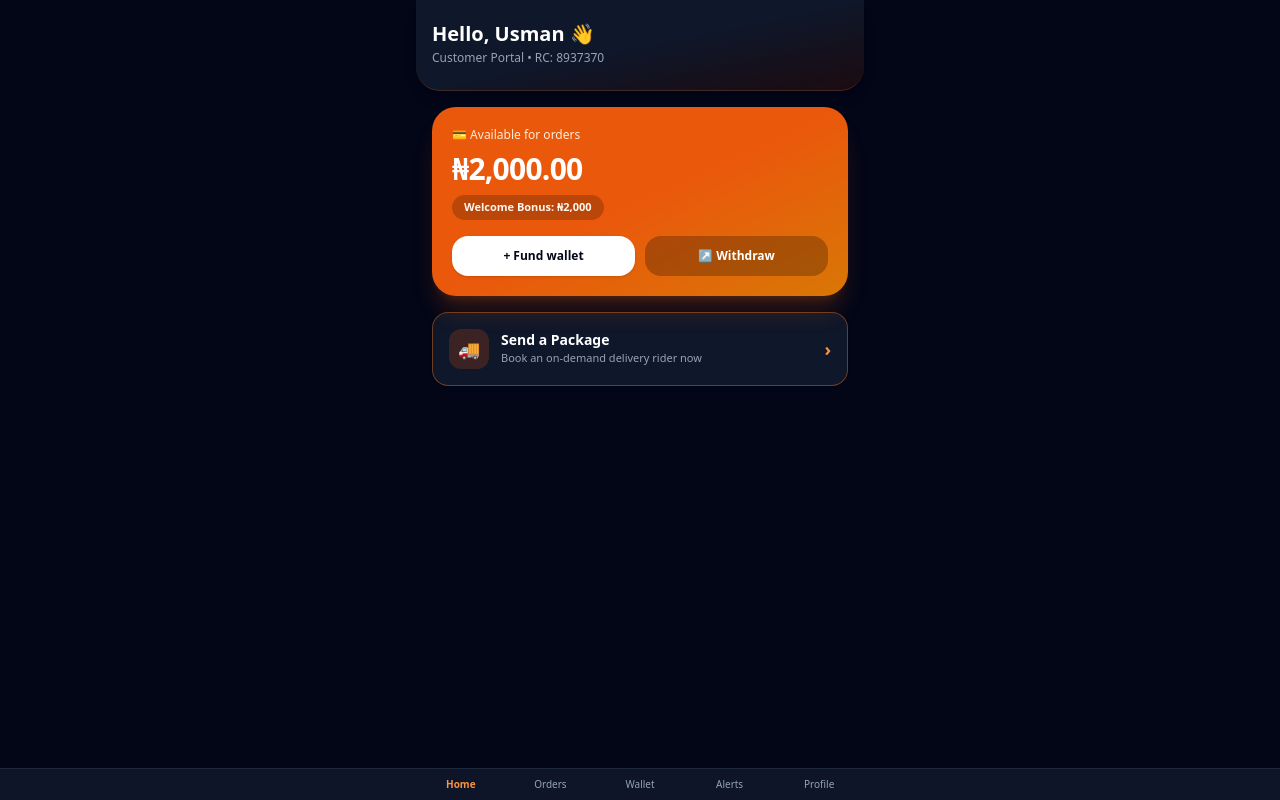
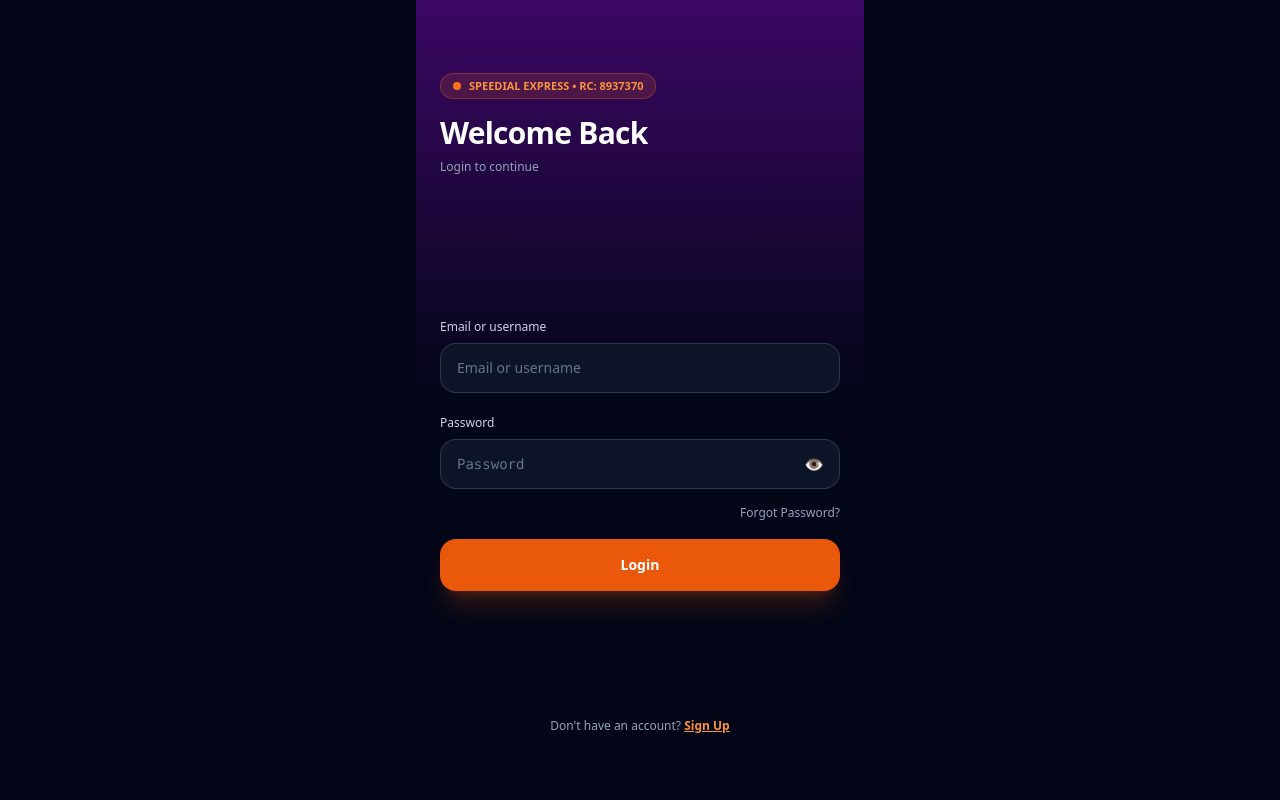
Before and after one commit to Yhakhasai/speedial-express, a website: page public/index.html in a window 1280 px wide. Drawn offline with nearby package versions, Linux system fonts and the light colour scheme.

Commit message:
Update index.html

```diff
--- a/public/index.html
+++ b/public/index.html
@@ -6,138 +6,110 @@
   <title>SpeeDial Express • Customer Portal</title>
   <script src="https://cdn.tailwindcss.com"></script>
 </head>
-<body class="bg-slate-950 text-slate-100 min-h-screen font-sans pb-24 select-none">
+<body class="bg-slate-950 text-slate-100 min-h-screen font-sans select-none">
 
-  <!-- ==================== CUSTOMER APP SHELL ==================== -->
-  <div id="cust-shell" class="max-w-md mx-auto">
+  <!-- ==================== 1. CUSTOMER AUTH PORTAL ==================== -->
+  <div id="cust-auth-screen" class="min-h-screen bg-gradient-to-b from-purple-950 via-slate-950 to-slate-950 flex flex-col justify-between px-6 py-12 max-w-md mx-auto">
+    <div class="space-y-2 pt-6">
+      <div class="inline-flex items-center gap-2 px-3 py-1 rounded-full bg-orange-500/15 border border-orange-500/30 mb-2">
+        <span class="w-2 h-2 rounded-full bg-orange-500"></span>
+        <span class="text-[11px] font-bold text-orange-400">SPEEDIAL EXPRESS • RC: 8937370</span>
+      </div>
+      <h1 class="text-3xl font-extrabold text-white tracking-tight">Welcome Back</h1>
+      <p class="text-xs text-slate-400">Login to continue</p>
+    </div>
 
-    <!-- TAB 1: HOME -->
-    <section id="cview-home" class="space-y-4">
-      <div class="bg-gradient-to-br from-slate-900 via-slate-900 to-orange-950/40 border-b border-orange-500/20 rounded-b-3xl px-4 pt-5 pb-6 space-y-4 shadow-lg">
-        <div class="flex items-center justify-between">
-          <div>
-            <h1 class="text-xl font-extrabold text-white">Hello, Usman 👋</h1>
-            <p class="text-xs text-slate-400 mt-0.5">Customer Portal • RC: 8937370</p>
-          </div>
+    <!-- Login Form matching your screenshot -->
+    <div class="space-y-4 my-auto w-full">
+      <div id="reg-name-group" class="hidden space-y-1.5">
+        <label class="text-xs font-medium text-slate-300">Full Name</label>
+        <input id="auth-name" type="text" placeholder="Enter your full name" class="w-full bg-slate-900/90 border border-slate-700/80 focus:border-orange-500 outline-none rounded-2xl px-4 py-3.5 text-sm text-white placeholder-slate-500 transition" />
+      </div>
+
+      <div class="space-y-1.5">
+        <label class="text-xs font-medium text-slate-300">Email or username</label>
+        <input id="auth-identifier" type="text" placeholder="Email or username" class="w-full bg-slate-900/90 border border-slate-700/80 focus:border-orange-500 outline-none rounded-2xl px-4 py-3.5 text-sm text-white placeholder-slate-500 transition" />
+      </div>
+
+      <div class="space-y-1.5">
+        <label class="text-xs font-medium text-slate-300">Password</label>
+        <div class="relative">
+          <input id="auth-password" type="password" placeholder="Password" class="w-full bg-slate-900/90 border border-slate-700/80 focus:border-orange-500 outline-none rounded-2xl px-4 py-3.5 pr-12 text-sm text-white placeholder-slate-500 transition font-mono" />
+          <button type="button" onclick="togglePasswordVisibility()" class="absolute right-4 top-1/2 -translate-y-1/2 text-slate-400 hover:text-white text-base">
+            👁️
+          </button>
+        </div>
+        <div class="text-right pt-1">
+          <button type="button" onclick="alert('Password reset link sent to your email.')" class="text-xs text-slate-400 hover:text-white">Forgot Password?</button>
         </div>
       </div>
 
-      <div class="px-4 space-y-4">
-        <!-- Wallet Hero Card -->
-        <div class="bg-gradient-to-br from-orange-600 via-orange-600 to-amber-600 rounded-3xl p-5 text-white shadow-xl shadow-orange-600/20 relative overflow-hidden">
-          <div class="flex items-center justify-between text-xs text-orange-100">
-            <span>💳 Available for orders</span>
-          </div>
-          <div class="text-3xl font-extrabold tracking-tight mt-2">₦2,000.00</div>
-          <div class="inline-block mt-2 px-3 py-1 rounded-full bg-black/20 text-[11px] font-semibold text-orange-50">
-            Welcome Bonus: ₦2,000
-          </div>
-          <div class="grid grid-cols-2 gap-2.5 mt-4">
-            <button type="button" onclick="openAddMoneyModal()" class="bg-white text-slate-950 font-bold text-xs py-3 rounded-2xl shadow">+ Fund wallet</button>
-            <button type="button" onclick="openWithdrawModal()" class="bg-black/25 text-white font-bold text-xs py-3 rounded-2xl">↗ Withdraw</button>
-          </div>
-        </div>
+      <button type="button" onclick="handleAuthSubmit()" id="auth-submit-btn" class="w-full bg-orange-600 hover:bg-orange-500 active:scale-[0.99] transition py-4 rounded-2xl text-sm font-extrabold text-white shadow-xl shadow-orange-600/20 mt-2">
+        Login
+      </button>
 
-        <button type="button" onclick="alert('Open Send Package flow')" class="w-full bg-slate-900 border border-orange-500/40 hover:border-orange-500 rounded-2xl p-4 flex items-center justify-between text-left shadow">
-          <div class="flex items-center gap-3">
-            <div class="w-10 h-10 rounded-xl bg-orange-600/20 text-orange-400 flex items-center justify-center text-lg">🚚</div>
-            <div>
-              <h2 class="text-sm font-extrabold text-white">Send a Package</h2>
-              <p class="text-[11px] text-slate-400">Book an on-demand delivery rider now</p>
-            </div>
-          </div>
-          <span class="text-orange-400 font-bold text-lg">›</span>
-        </button>
-      </div>
-    </section>
-
-    <!-- TAB 2: ORDERS -->
-    <section id="cview-orders" class="hidden space-y-4 px-4 pt-5">
-      <h1 class="text-xl font-extrabold text-white">My Orders</h1>
-      <div class="bg-slate-900 border border-slate-800 rounded-2xl p-8 text-center text-xs text-slate-400">No active orders</div>
-    </section>
-
-    <!-- TAB 3: WALLET -->
-    <section id="cview-wallet" class="hidden space-y-4 px-4 pt-5">
-      <h1 class="text-xl font-extrabold text-white">Customer Wallet</h1>
-      <div class="bg-gradient-to-br from-orange-600 to-amber-600 rounded-3xl p-5 text-white shadow-lg space-y-3">
-        <p class="text-xs text-orange-100">Wallet Balance</p>
-        <p class="text-3xl font-extrabold">₦2,000.00</p>
-        <div class="flex gap-2 pt-2">
-          <button type="button" onclick="openAddMoneyModal()" class="flex-1 bg-white text-slate-950 font-bold text-xs py-2.5 rounded-xl">+ Add money</button>
-          <button type="button" onclick="openWithdrawModal()" class="flex-1 bg-black/25 text-white font-bold text-xs py-2.5 rounded-xl">Withdraw</button>
-        </div>
-      </div>
-    </section>
-
-    <!-- TAB 4: ALERTS -->
-    <section id="cview-alerts" class="hidden space-y-4 px-4 pt-5">
-      <h1 class="text-xl font-extrabold text-white">Notifications</h1>
-      <div class="bg-slate-900 border border-slate-800 rounded-2xl p-4 text-xs text-slate-300">Welcome to SpeeDial Express! You have a ₦2,000 welcome bonus.</div>
-    </section>
-
-    <!-- TAB 5: PROFILE -->
-    <section id="cview-profile" class="hidden space-y-4 px-4 pt-5 text-center">
-      <div class="w-16 h-16 rounded-full bg-orange-600 mx-auto flex items-center justify-center text-xl font-extrabold text-white shadow-lg">US</div>
-      <h2 class="text-base font-extrabold text-white">Usman (Customer)</h2>
-      <button type="button" onclick="alert('Signed out')" class="w-full bg-slate-900 border border-slate-800 py-3 rounded-2xl text-xs font-semibold text-slate-400">Sign Out</button>
-    </section>
-
-    <!-- ADD MONEY MODAL -->
-    <div id="add-money-modal" class="hidden fixed inset-0 z-50 bg-black/80 backdrop-blur-sm flex items-end justify-center">
-      <div class="bg-slate-900 border-t border-orange-500/40 rounded-t-3xl w-full max-w-md p-6 space-y-5">
-        <div class="flex items-center justify-between">
-          <h3 class="text-base font-extrabold text-white">Add Money</h3>
-          <button type="button" onclick="closeAddMoneyModal()" class="w-8 h-8 rounded-full bg-slate-800 text-slate-300">✕</button>
-        </div>
-        <div class="space-y-3">
-          <button type="button" onclick="alert('Paystack Online Checkout')" class="w-full text-left p-4 rounded-2xl bg-slate-950 border border-slate-800 hover:border-orange-500 flex items-center justify-between">
-            <div><p class="text-xs font-extrabold text-white">Pay Online</p><p class="text-[11px] text-slate-400">Card, bank transfer via Paystack</p></div>
-            <span>›</span>
-          </button>
-          <button type="button" onclick="alert('Wema Dedicated Account: 9819473522')" class="w-full text-left p-4 rounded-2xl bg-slate-950 border border-slate-800 hover:border-orange-500 flex items-center justify-between">
-            <div><p class="text-xs font-extrabold text-white">Bank Transfer</p><p class="text-[11px] text-slate-400">Wema Bank • 9819473522</p></div>
-            <span>›</span>
-          </button>
-        </div>
-      </div>
+      <p id="auth-msg" class="text-xs text-center hidden"></p>
     </div>
 
-    <!-- WITHDRAW MODAL -->
-    <div id="withdraw-modal" class="hidden fixed inset-0 z-50 bg-black/80 backdrop-blur-sm flex items-end justify-center">
-      <div class="bg-slate-900 border-t border-orange-500/40 rounded-t-3xl w-full max-w-md p-6 space-y-4">
-        <div class="flex items-center justify-between">
-          <h3 class="text-base font-extrabold text-white">Withdraw Cash</h3>
-          <button type="button" onclick="closeWithdrawModal()" class="w-8 h-8 rounded-full bg-slate-800 text-slate-300">✕</button>
-        </div>
-        <input type="number" placeholder="Amount (₦)" class="w-full bg-slate-950 border border-slate-700 rounded-2xl px-4 py-3 text-sm text-white" />
-        <button type="button" onclick="closeWithdrawModal()" class="w-full bg-orange-600 py-3.5 rounded-2xl text-xs font-extrabold text-white">Submit Withdrawal</button>
+    <div class="text-center pb-4">
+      <button type="button" onclick="toggleAuthMode()" id="auth-switch-btn" class="text-xs text-slate-400 hover:text-white">
+        Don't have an account? <span class="text-orange-400 font-bold underline">Sign Up</span>
+      </button>
+    </div>
+  </div>
+
+  <!-- ==================== 2. CUSTOMER APP DASHBOARD ==================== -->
+  <div id="cust-shell" class="hidden max-w-md mx-auto">
+    <section class="space-y-4 px-4 pt-6">
+      <div class="bg-gradient-to-br from-orange-600 to-amber-600 rounded-3xl p-5 text-white shadow-xl">
+        <p class="text-xs text-orange-100">Available Wallet Balance</p>
+        <p class="text-3xl font-extrabold mt-1">₦2,000.00</p>
+        <p class="text-[11px] text-orange-100 mt-1">Welcome Bonus: ₦2,000</p>
       </div>
-    </div>
-
-    <!-- NAVIGATION -->
-    <nav class="fixed bottom-0 inset-x-0 z-40 bg-slate-900/95 backdrop-blur border-t border-slate-800">
-      <div class="max-w-md mx-auto grid grid-cols-5 py-2">
-        <button type="button" onclick="switchCustNav('home')" id="cnav-home" class="flex flex-col items-center gap-1 text-orange-400"><span class="text-[10px] font-bold">Home</span></button>
-        <button type="button" onclick="switchCustNav('orders')" id="cnav-orders" class="flex flex-col items-center gap-1 text-slate-400"><span class="text-[10px]">Orders</span></button>
-        <button type="button" onclick="switchCustNav('wallet')" id="cnav-wallet" class="flex flex-col items-center gap-1 text-slate-400"><span class="text-[10px]">Wallet</span></button>
-        <button type="button" onclick="switchCustNav('alerts')" id="cnav-alerts" class="flex flex-col items-center gap-1 text-slate-400"><span class="text-[10px]">Alerts</span></button>
-        <button type="button" onclick="switchCustNav('profile')" id="cnav-profile" class="flex flex-col items-center gap-1 text-slate-400"><span class="text-[10px]">Profile</span></button>
-      </div>
-    </nav>
+      <button type="button" onclick="logoutCustomer()" class="w-full bg-slate-900 border border-slate-800 py-3 rounded-2xl text-xs font-semibold text-slate-400">Sign Out</button>
+    </section>
   </div>
 
   <script>
-    function switchCustNav(tab) {
-      ['home', 'orders', 'wallet', 'alerts', 'profile'].forEach(id => {
-        document.getElementById(`cview-${id}`).classList.toggle('hidden', id !== tab);
-        document.getElementById(`cnav-${id}`).className = id === tab ? 'flex flex-col items-center gap-1 text-orange-400' : 'flex flex-col items-center gap-1 text-slate-400';
-      });
+    let isRegisterMode = false;
+
+    function toggleAuthMode() {
+      isRegisterMode = !isRegisterMode;
+      document.querySelector('h1').textContent = isRegisterMode ? 'Create Account' : 'Welcome Back';
+      document.querySelector('p').textContent = isRegisterMode ? 'Sign up to get started' : 'Login to continue';
+      document.getElementById('reg-name-group').classList.toggle('hidden', !isRegisterMode);
+      document.getElementById('auth-submit-btn').textContent = isRegisterMode ? 'Sign Up' : 'Login';
+      document.getElementById('auth-switch-btn').innerHTML = isRegisterMode
+        ? 'Already have an account? <span class="text-orange-400 font-bold underline">Login</span>'
+        : "Don't have an account? <span class="text-orange-400 font-bold underline">Sign Up</span>";
     }
-    function openAddMoneyModal() { document.getElementById('add-money-modal').classList.remove('hidden'); }
-    function closeAddMoneyModal() { document.getElementById('add-money-modal').classList.add('hidden'); }
-    function openWithdrawModal() { document.getElementById('withdraw-modal').classList.remove('hidden'); }
-    function closeWithdrawModal() { document.getElementById('withdraw-modal').classList.add('hidden'); }
+
+    function togglePasswordVisibility() {
+      const pwd = document.getElementById('auth-password');
+      pwd.type = pwd.type === 'password' ? 'text' : 'password';
+    }
+
+    async function handleAuthSubmit() {
+      const identifier = document.getElementById('auth-identifier').value.trim();
+      const password = document.getElementById('auth-password').value.trim();
+      const msg = document.getElementById('auth-msg');
+
+      if (!identifier || !password) {
+        msg.classList.remove('hidden');
+        msg.textContent = 'Please enter your credentials.';
+        msg.className = 'text-xs text-center text-amber-400 mt-2';
+        return;
+      }
+
+      // Transition to Customer Dashboard on successful login/signup mock
+      document.getElementById('cust-auth-screen').classList.add('hidden');
+      document.getElementById('cust-shell').classList.remove('hidden');
+    }
+
+    function logoutCustomer() {
+      document.getElementById('cust-shell').classList.add('hidden');
+      document.getElementById('cust-auth-screen').classList.remove('hidden');
+    }
   </script>
 </body>
 </html>
```
